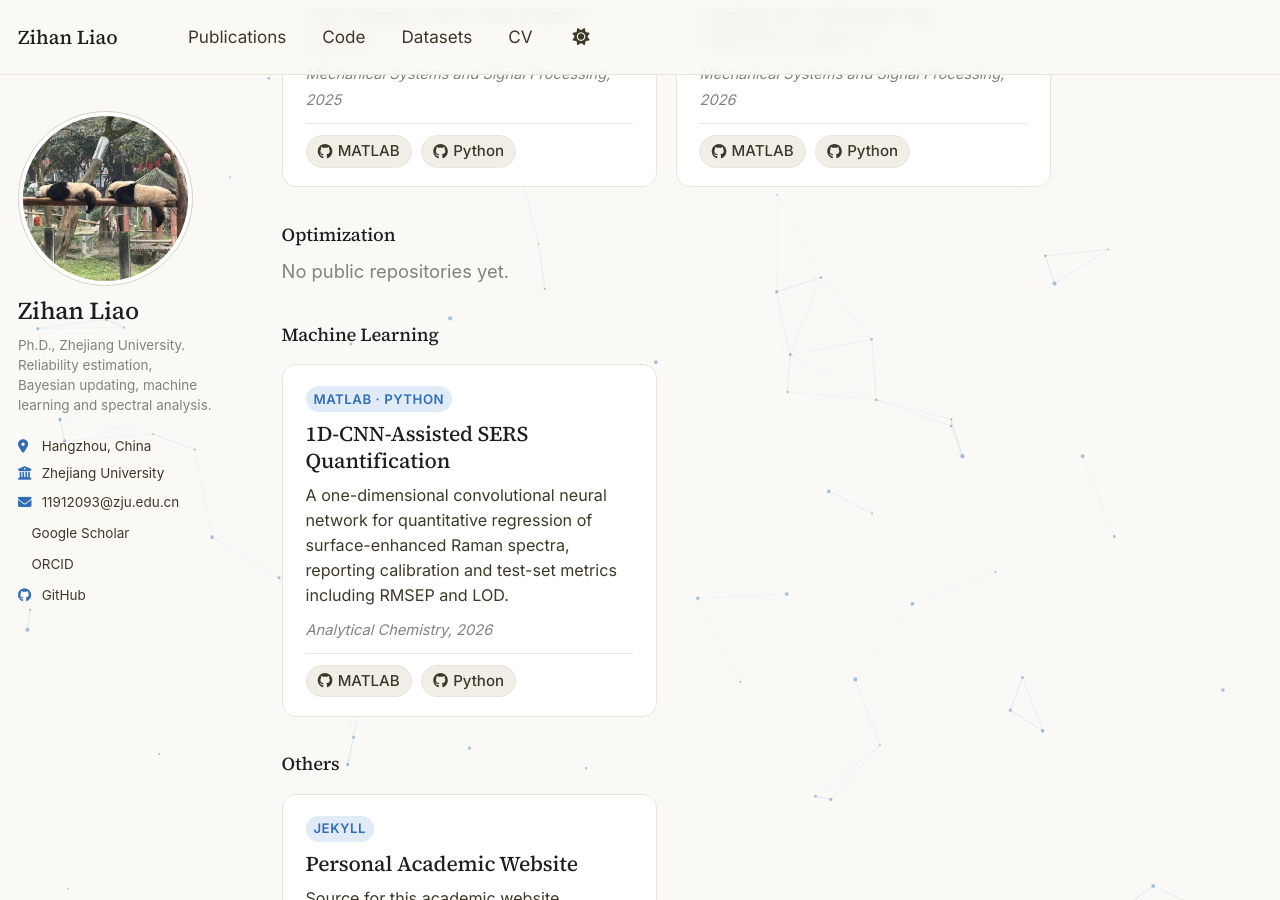
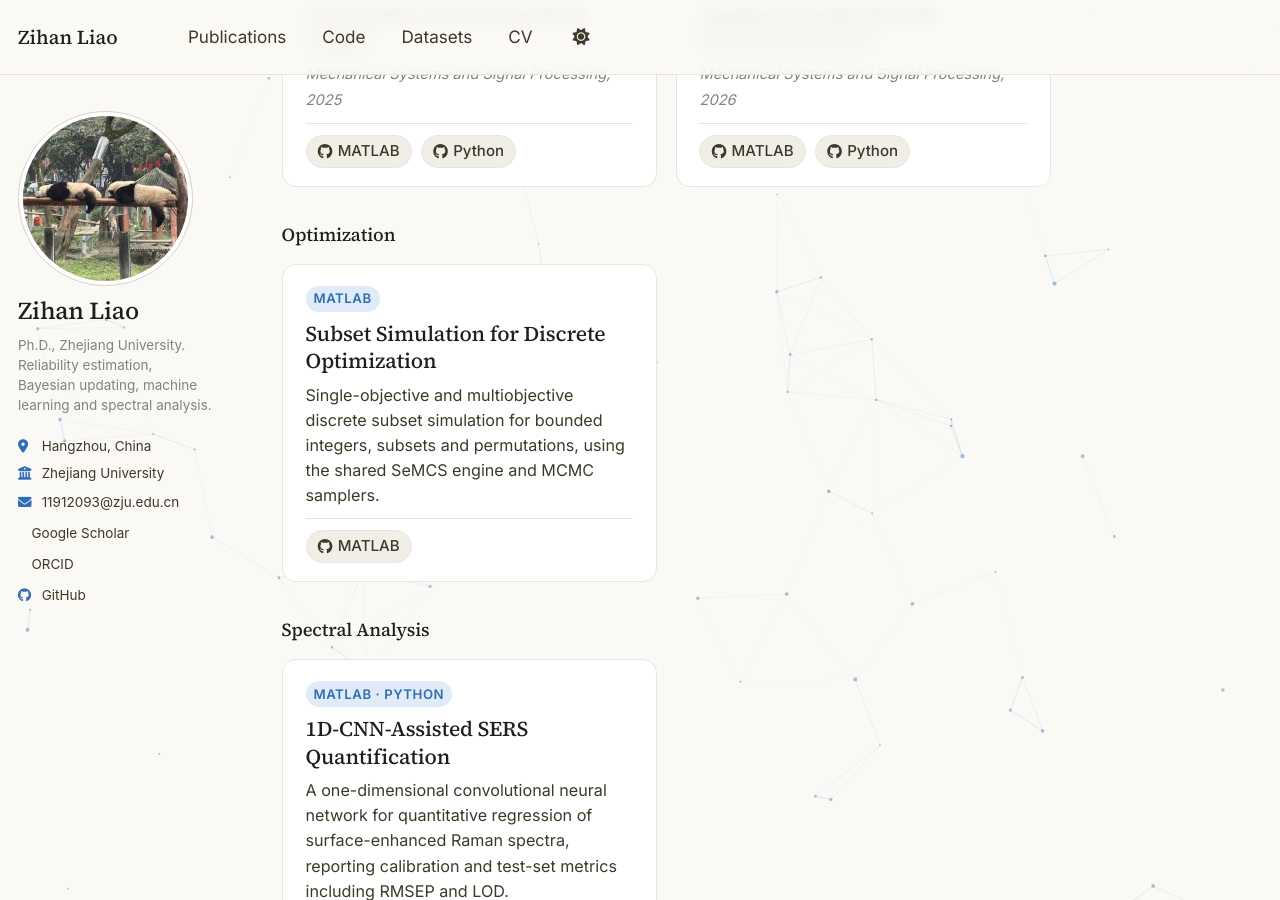
Before and after one commit to ZihanLiao-ZJU/zihanliao-zju.github.io, a Jekyll site: the page built from _pages/about.md, in a window 1280 px wide and 900 px high, scrolled down 5460 px. Built offline with Jekyll 4.4.1, drawn with Linux system fonts in a browser that asks for light colours; a style sheet for code colours, icons or effects is not loaded; some of the changed text lies outside the part shown.

Commit message:
List the discrete SuS toolbox and rename Spectral Analysis category

```diff
--- a/_data/code.yml
+++ b/_data/code.yml
@@ -58,9 +58,16 @@
       repo: ZihanLiao-ZJU/Sequential-multiple-importance-sampling-for-multimodal-Bayesian-inference-Python
 - id: optimization
   title: Optimization
-  tools: []
-- id: machine-learning
-  title: Machine Learning
+  tools:
+  - name: Subset Simulation for Discrete Optimization
+    language: MATLAB
+    description: Single-objective and multiobjective discrete subset simulation for bounded integers, subsets and permutations,
+      using the shared SeMCS engine and MCMC samplers.
+    repositories:
+    - label: MATLAB
+      repo: ZihanLiao-ZJU/Subset-Simulation-for-Discrete-Optimization
+- id: spectral-analysis
+  title: Spectral Analysis
   tools:
   - name: 1D-CNN-Assisted SERS Quantification
     language: MATLAB · Python
```
